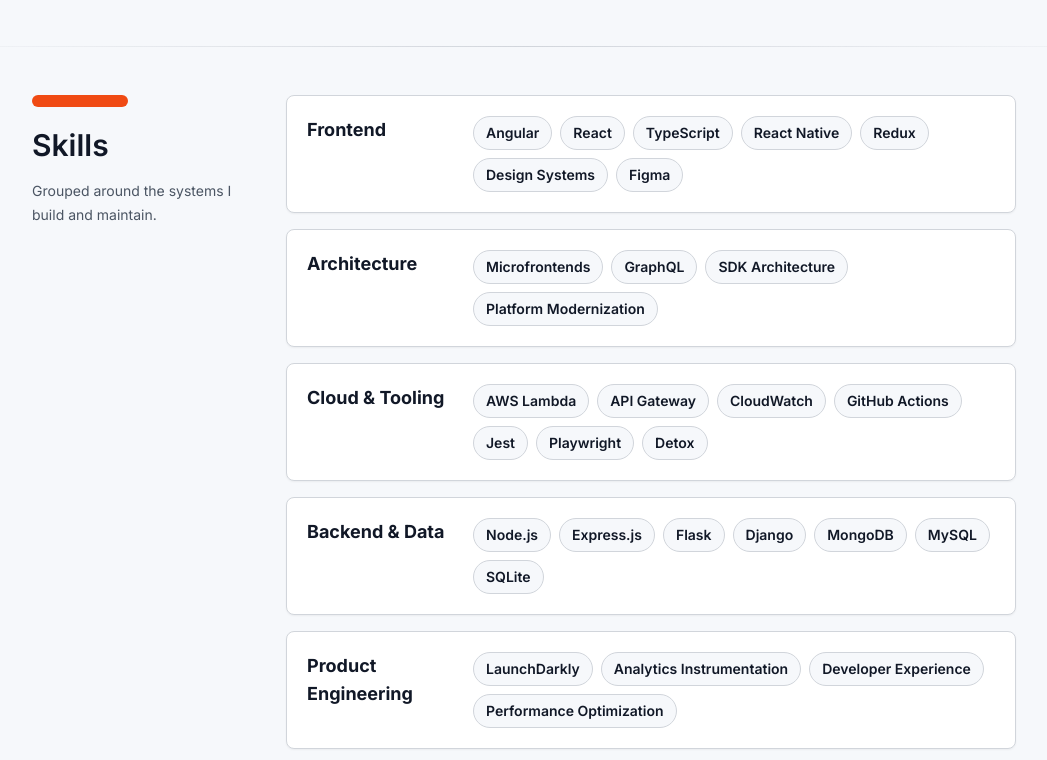
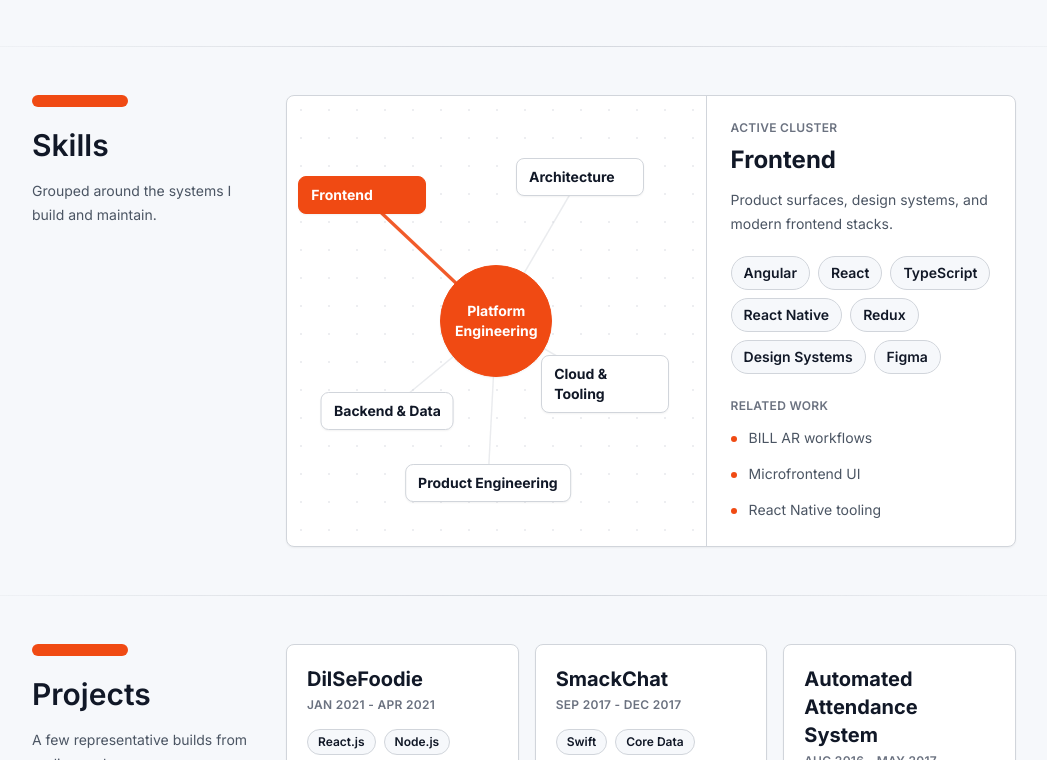
Before and after one commit to anshulkapoor018/portfolio, a Next.js app: page / in a window 1280 px wide. Shown: the part 2820-3580 px from the top of the page, without its empty margins (116-1163 px from the left). Built offline with nearby package versions, Linux system fonts and the light colour scheme.

Commit message:
Add interactive skills map

```diff
--- a/src/app/components/SkillsTimeline.tsx
+++ b/src/app/components/SkillsTimeline.tsx
@@ -1,10 +1,53 @@
-import { SkillGroup } from '../interfaces/Skills';
+'use client';
+
+import { useMemo, useState } from 'react';
+import type { SkillGroup } from '../interfaces/Skills';
 
 interface SkillsTimelineProps {
     skillGroups: SkillGroup[];
 }
 
+const categoryMeta: Record<string, { x: number; y: number; summary: string; related: string[] }> = {
+    Frontend: {
+        x: 18,
+        y: 22,
+        summary: 'Product surfaces, design systems, and modern frontend stacks.',
+        related: ['BILL AR workflows', 'Microfrontend UI', 'React Native tooling'],
+    },
+    Architecture: {
+        x: 70,
+        y: 18,
+        summary: 'Shared platform patterns for scalable product delivery.',
+        related: ['Microfrontends', 'GraphQL systems', 'SDK modernization'],
+    },
+    'Cloud & Tooling': {
+        x: 76,
+        y: 64,
+        summary: 'Automation, observability, quality gates, and release confidence.',
+        related: ['GitHub Actions', 'CloudWatch', 'Testing velocity'],
+    },
+    'Backend & Data': {
+        x: 24,
+        y: 70,
+        summary: 'Service foundations and data layers that support product workflows.',
+        related: ['Node.js APIs', 'Databases', 'Python services'],
+    },
+    'Product Engineering': {
+        x: 48,
+        y: 86,
+        summary: 'Feature delivery habits that connect engineering choices to outcomes.',
+        related: ['Feature flags', 'Analytics', 'Performance'],
+    },
+};
+
 const SkillsTimeline: React.FC<SkillsTimelineProps> = ({ skillGroups }) => {
+  const [activeCategory, setActiveCategory] = useState(skillGroups[0]?.category ?? '');
+  const activeGroup = useMemo(
+    () => skillGroups.find((group) => group.category === activeCategory) ?? skillGroups[0],
+    [activeCategory, skillGroups],
+  );
+  const activeMeta = activeGroup ? categoryMeta[activeGroup.category] : undefined;
+
   return (
     <section className="portfolio-section">
         <div className="portfolio-container">
@@ -18,16 +61,98 @@ const SkillsTimeline: React.FC<SkillsTimelineProps> = ({ skillGroups }) => {
                     </div>
                 </div>
                 <div className="relative col-span-12 sm:col-span-9">
-                    <div className="space-y-4">
-                        {skillGroups.map((group) => (
-                            <article
+                    <div className="portfolio-card overflow-hidden">
+                        <div className="grid gap-0 lg:grid-cols-[minmax(0,1.15fr)_minmax(280px,0.85fr)]">
+                            <div className="relative min-h-[420px] p-5 sm:p-6">
+                                <div
+                                    className="absolute inset-0 opacity-40"
+                                    style={{
+                                        backgroundImage: 'radial-gradient(var(--portfolio-line) 1px, transparent 1px)',
+                                        backgroundSize: '28px 28px',
+                                    }}
+                                />
+                                <svg
+                                    className="pointer-events-none absolute inset-0 h-full w-full"
+                                    viewBox="0 0 100 100"
+                                    preserveAspectRatio="none"
+                                    aria-hidden="true"
+                                >
+                                    {skillGroups.map((group) => {
+                                        const meta = categoryMeta[group.category];
+                                        if (!meta) return null;
+
+                                        return (
+                                            <line
                                                 key={group.category}
-                                className="portfolio-card p-5"
+                                                x1="50"
+                                                y1="50"
+                                                x2={meta.x}
+                                                y2={meta.y}
+                                                stroke={group.category === activeCategory ? 'var(--portfolio-accent)' : 'var(--portfolio-line)'}
+                                                strokeWidth={group.category === activeCategory ? '0.8' : '0.35'}
+                                                opacity={group.category === activeCategory ? '0.9' : '0.45'}
+                                            />
+                                        );
+                                    })}
+                                </svg>
+
+                                <button
+                                    type="button"
+                                    className="absolute left-1/2 top-1/2 z-10 flex h-24 w-24 -translate-x-1/2 -translate-y-1/2 items-center justify-center rounded-full border text-center text-xs font-bold shadow-sm transition-transform hover:scale-105 focus-visible:outline focus-visible:outline-2 focus-visible:outline-offset-4 sm:h-28 sm:w-28 sm:text-sm"
+                                    style={{
+                                        background: 'var(--portfolio-accent)',
+                                        borderColor: 'var(--portfolio-accent)',
+                                        color: '#ffffff',
+                                        outlineColor: 'var(--portfolio-accent)',
+                                    }}
+                                    onClick={() => setActiveCategory('Product Engineering')}
                                 >
-                                <div className="grid gap-4 sm:grid-cols-[150px_minmax(0,1fr)] sm:items-start">
-                                    <h4 className="text-lg font-bold">{group.category}</h4>
-                                    <div className="flex flex-wrap gap-2">
-                                        {group.items.map((item) => (
+                                    Platform Engineering
+                                </button>
+
+                                {skillGroups.map((group) => {
+                                    const meta = categoryMeta[group.category];
+                                    if (!meta) return null;
+                                    const isActive = group.category === activeCategory;
+
+                                    return (
+                                        <button
+                                            key={group.category}
+                                            type="button"
+                                            className="absolute z-10 min-w-28 rounded-lg border px-2.5 py-2 text-left text-xs font-bold shadow-sm transition duration-200 hover:-translate-y-0.5 focus-visible:outline focus-visible:outline-2 focus-visible:outline-offset-4 sm:min-w-32 sm:px-3 sm:text-sm"
+                                            style={{
+                                                left: `${meta.x}%`,
+                                                top: `${meta.y}%`,
+                                                transform: 'translate(-50%, -50%)',
+                                                background: isActive ? 'var(--portfolio-accent)' : 'var(--portfolio-surface)',
+                                                borderColor: isActive ? 'var(--portfolio-accent)' : 'var(--portfolio-line)',
+                                                color: isActive ? '#ffffff' : 'var(--portfolio-text)',
+                                                outlineColor: 'var(--portfolio-accent)',
+                                            }}
+                                            onMouseEnter={() => setActiveCategory(group.category)}
+                                            onFocus={() => setActiveCategory(group.category)}
+                                            onClick={() => setActiveCategory(group.category)}
+                                        >
+                                            {group.category}
+                                        </button>
+                                    );
+                                })}
+                            </div>
+
+                            <aside
+                                className="border-t p-5 sm:p-6 lg:border-l lg:border-t-0"
+                                style={{ borderColor: 'var(--portfolio-line)' }}
+                            >
+                                <p className="portfolio-subtle text-xs font-semibold uppercase tracking-wide">Active cluster</p>
+                                <h4 className="mt-2 text-2xl font-bold tracking-normal">{activeGroup?.category}</h4>
+                                {activeMeta && (
+                                    <p className="portfolio-muted mt-3 text-sm leading-6">
+                                        {activeMeta.summary}
+                                    </p>
+                                )}
+
+                                <div className="mt-5 flex flex-wrap gap-2">
+                                    {activeGroup?.items.map((item) => (
                                         <span
                                             key={item}
                                             className="portfolio-chip px-3 py-1.5 text-sm"
@@ -36,9 +161,22 @@ const SkillsTimeline: React.FC<SkillsTimelineProps> = ({ skillGroups }) => {
                                         </span>
                                     ))}
                                 </div>
+
+                                {activeMeta && (
+                                    <div className="mt-6">
+                                        <p className="portfolio-subtle text-xs font-semibold uppercase tracking-wide">Related work</p>
+                                        <ul className="portfolio-muted mt-3 space-y-3">
+                                            {activeMeta.related.map((item) => (
+                                                <li key={item} className="flex gap-3 text-sm leading-6">
+                                                    <span className="mt-2.5 h-1.5 w-1.5 flex-none rounded-full" style={{ background: 'var(--portfolio-accent)' }} />
+                                                    <span>{item}</span>
+                                                </li>
+                                            ))}
+                                        </ul>
                                     </div>
-                            </article>
-                        ))}
+                                )}
+                            </aside>
+                        </div>
                     </div>
                 </div>
             </div>
```
Lines whose indentation alone changed are shown as unchanged.
